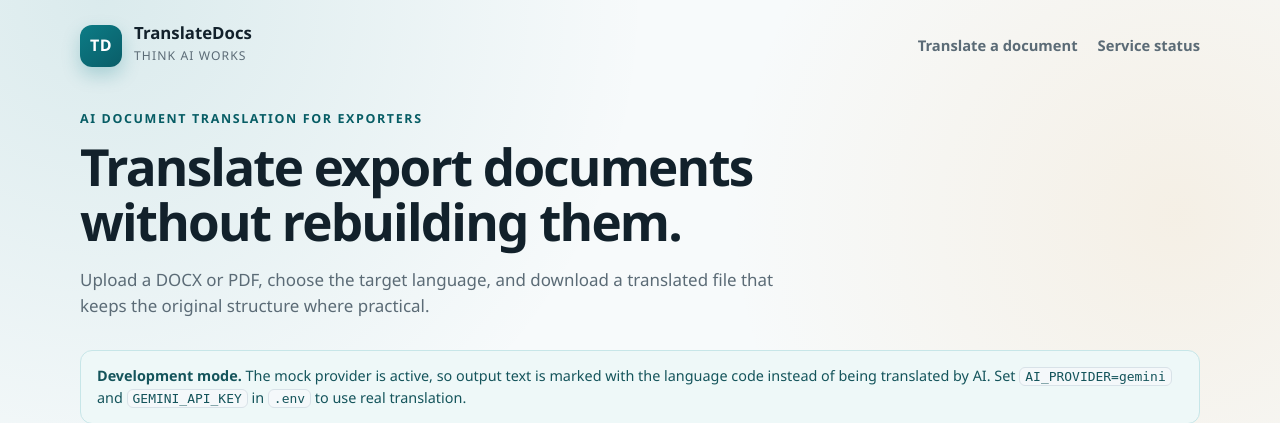
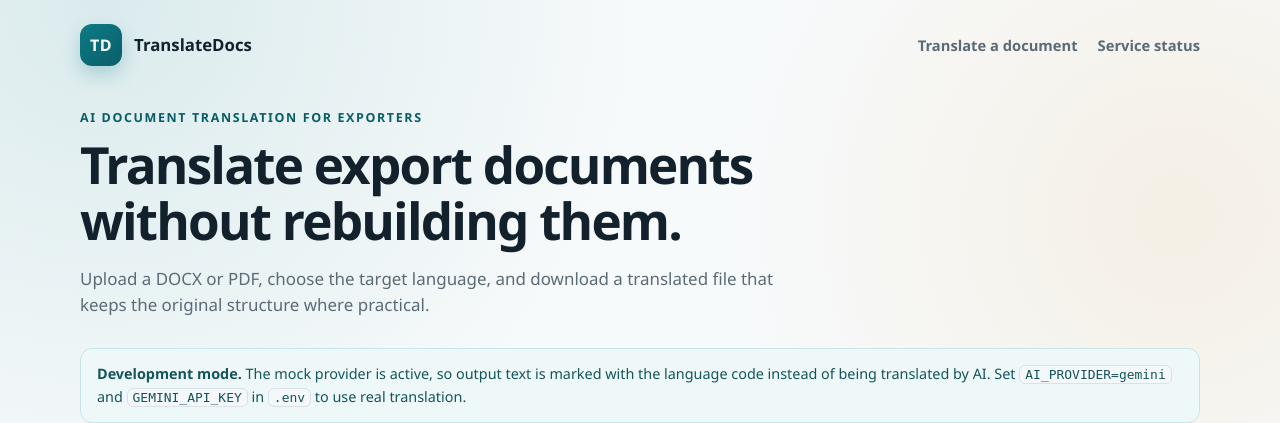
Before and after one commit to syed-adeel872/taw-python-translatedocs, a FastAPI app: page / in a window 1280 px wide. Shown: the top 423 px of the page. Run offline with FastAPI, Linux system fonts and the light colour scheme; parts of the project's set-up code (start-up, migrations or seed data) failed here and were passed over; some libraries are stand-ins or nearby versions.

Commit message:
Remove Think AI Works template branding

```diff
--- a/app/templates/base.html
+++ b/app/templates/base.html
@@ -13,7 +13,6 @@
       <span class="brand-mark" aria-hidden="true">TD</span>
       <span>
         <strong>{{ app_name }}</strong>
-        <small>Think AI Works</small>
       </span>
     </a>
     <nav class="site-nav" aria-label="Main navigation">
```
